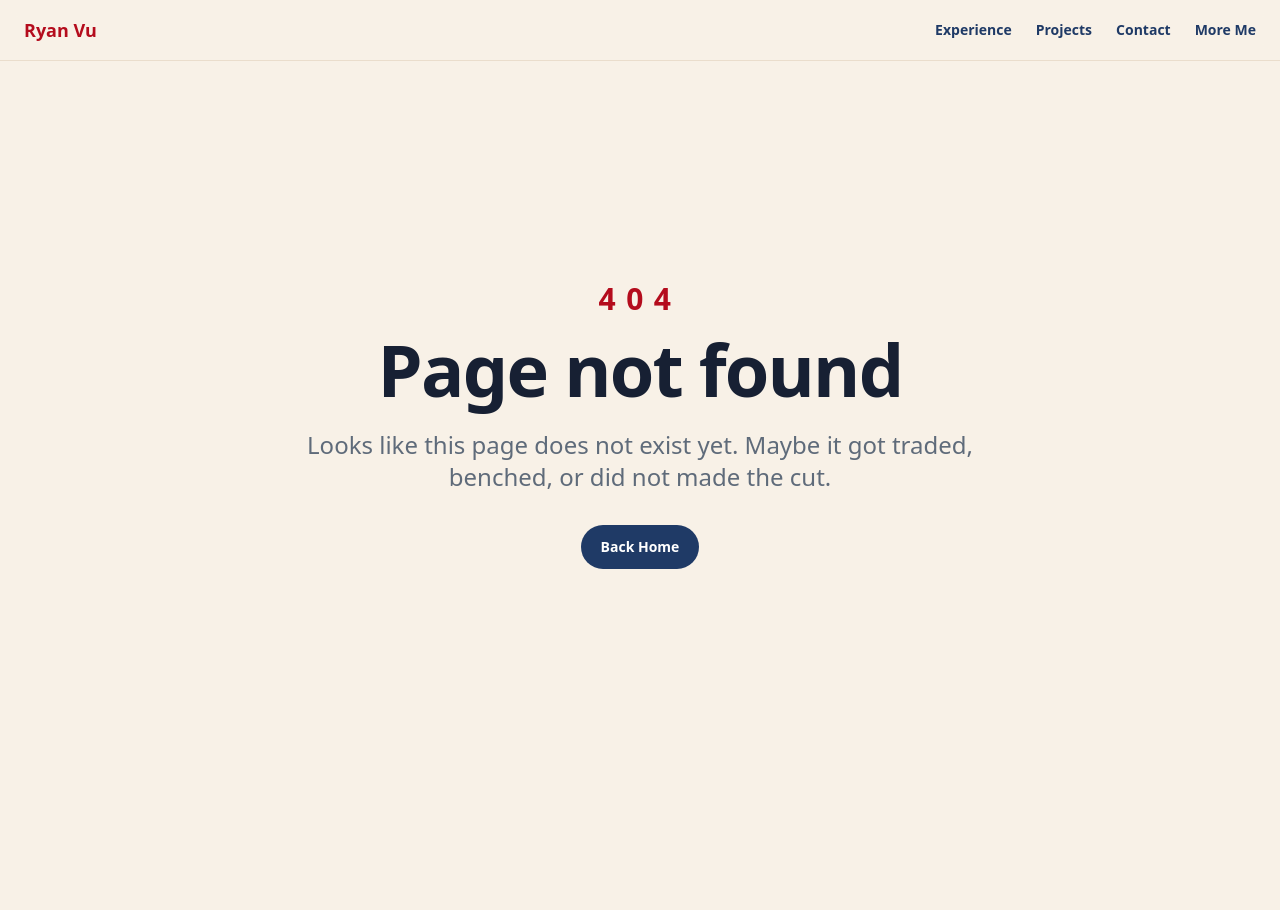
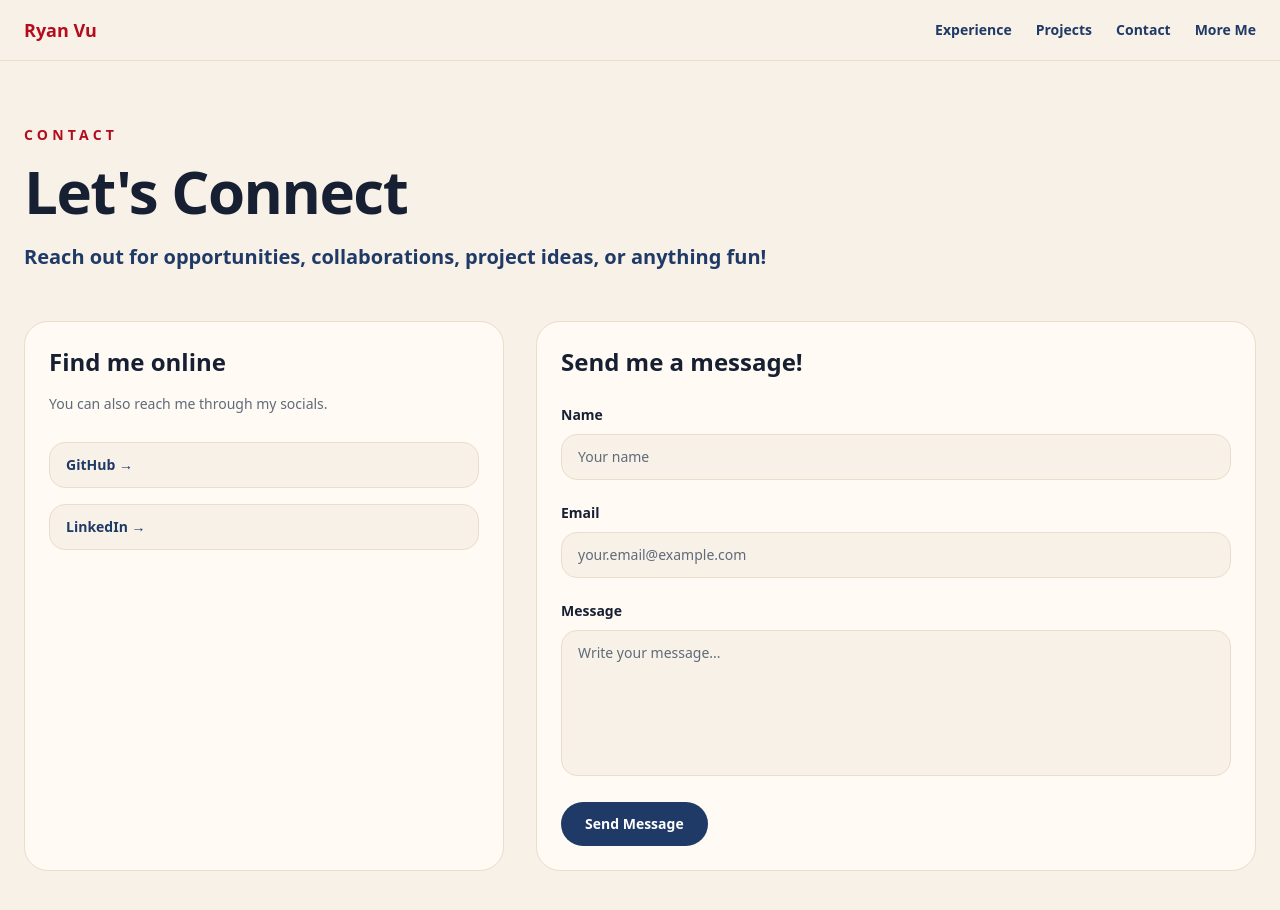
Before and after one commit to vuer13/ryan-vu-portfolio, a Next.js app: page /contact in a window 1280 px wide. Before the commit this address had no page. Shown: the top 910 px of the page. Before the commit the page ends 800 px from the top, so only its background shows below. Built offline with nearby package versions, Linux system fonts and the light colour scheme.

Commit message:
feat: contact form for users to input and contact page

```diff
--- /dev/null
+++ b/src/app/contact/page.tsx
@@ -0,0 +1,59 @@
+import ContactForm from "../../components/ContactForm";
+import { aboutMe } from "../../data/about";
+
+export default function ContactPage() {
+    return (
+        <main className="mx-auto min-h-screen max-w-7xl px-6 py-16">
+            <div className="max-w-3xl">
+                <p className="text-sm font-semibold uppercase tracking-[0.3em] text-accent">
+                    Contact
+                </p>
+
+                <h1 className="mt-4 text-5xl font-bold tracking-tight text-foreground sm:text-6xl">
+                    Let&apos;s Connect
+                </h1>
+
+                <p className="mt-5 text-base font-bold leading-8 text-primary sm:text-xl">
+                    Reach out for opportunities, collaborations, project ideas,
+                    or anything fun!
+                </p>
+            </div>
+
+            <section className="mt-12 grid gap-8 lg:grid-cols-[0.8fr_1.2fr]">
+                <div className="rounded-3xl border border-border bg-card p-6">
+                    <h2 className="text-2xl font-bold text-foreground">
+                        Find me online
+                    </h2>
+
+                    <p className="mt-3 text-sm leading-7 text-muted">
+                        You can also reach me through my socials.
+                    </p>
+
+                    <div className="mt-6 space-y-4">
+                        {aboutMe.socials.map((social) => (
+                            <a
+                                key={social.label}
+                                href={social.url}
+                                target="_blank"
+                                rel="noreferrer"
+                                className="block rounded-2xl border border-border bg-background px-4 py-3 text-sm font-semibold text-primary transition hover:border-primary hover:text-foreground"
+                            >
+                                {social.label} →
+                            </a>
+                        ))}
+                    </div>
+                </div>
+
+                <div className="rounded-3xl border border-border bg-card p-6">
+                    <h2 className="text-2xl font-bold text-foreground">
+                        Send me a message!
+                    </h2>
+
+                    <div className="mt-6">
+                        <ContactForm />
+                    </div>
+                </div>
+            </section>
+        </main>
+    );
+}
--- /dev/null
+++ b/src/components/ContactForm.tsx
@@ -0,0 +1,122 @@
+"use client";
+
+import { useState } from "react";
+
+type FormStatus = "idle" | "loading" | "success" | "error"
+
+export default function ContactForm() {
+    const [status, setStatus] = useState<FormStatus>("idle");
+    const [error, setError] = useState("");
+
+    return (
+        <form
+            className="space-y-5"
+            onSubmit={async (event) => {
+                event.preventDefault();
+
+                setStatus("loading");
+                setError("");
+
+                const form = event.currentTarget;
+                const formData = new FormData(form);
+
+                const payload = {
+                    name: formData.get("name"),
+                    email: formData.get("email"),
+                    message: formData.get("message"),
+                };
+
+                const response = await fetch("/api/contact", {
+                    method: "POST",
+                    headers: {
+                        "Content-Type": "application/json",
+                    },
+                    body: JSON.stringify(payload),
+                });
+
+                const data = await response.json();
+
+                if (!response.ok) {
+                    setStatus("error");
+                    setError(data.error ?? "Something went wrong.");
+                    return;
+                }
+
+                form.reset();
+                setStatus("success");
+            }}
+        >
+
+            <div>
+                <label
+                    htmlFor="name"
+                    className="text-sm font-semibold text-foreground"
+                >
+                    Name
+                </label>
+                <input
+                    id="name"
+                    name="name"
+                    type="text"
+                    required
+                    className="mt-2 w-full rounded-2xl border border-border bg-background px-4 py-3 text-sm text-foreground outline-none transition placeholder:text-muted focus:border-primary"
+                    placeholder="Your name"
+                />
+            </div>
+
+            <div>
+                <label
+                    htmlFor="email"
+                    className="text-sm font-semibold text-foreground"
+                >
+                    Email
+                </label>
+                <input
+                    id="email"
+                    name="email"
+                    type="email"
+                    required
+                    className="mt-2 w-full rounded-2xl border border-border bg-background px-4 py-3 text-sm text-foreground outline-none transition placeholder:text-muted focus:border-primary"
+                    placeholder="your.email@example.com"
+                />
+            </div>
+
+            <div>
+                <label
+                    htmlFor="message"
+                    className="text-sm font-semibold text-foreground"
+                >
+                    Message
+                </label>
+                <textarea
+                    id="message"
+                    name="message"
+                    required
+                    rows={6}
+                    className="mt-2 w-full resize-none rounded-2xl border border-border bg-background px-4 py-3 text-sm text-foreground outline-none transition placeholder:text-muted focus:border-primary"
+                    placeholder="Write your message..."
+                />
+            </div>
+
+            <button
+                type="submit"
+                disabled={status === "loading"}
+                className="rounded-full bg-primary px-6 py-3 text-sm font-semibold text-white transition hover:bg-foreground disabled:cursor-not-allowed disabled:opacity-60"
+            >
+                {status === "loading" ? "Sending..." : "Send Message"}
+            </button>
+
+            {status === "success" && (
+                <p className="text-sm font-medium text-primary">
+                    Message sent. Thanks for reaching out!
+                </p>
+            )}
+
+            {status === "error" && (
+                <p className="text-sm font-medium text-accent">
+                    {error}
+                </p>
+            )}
+        </form>
+    );
+}
```
